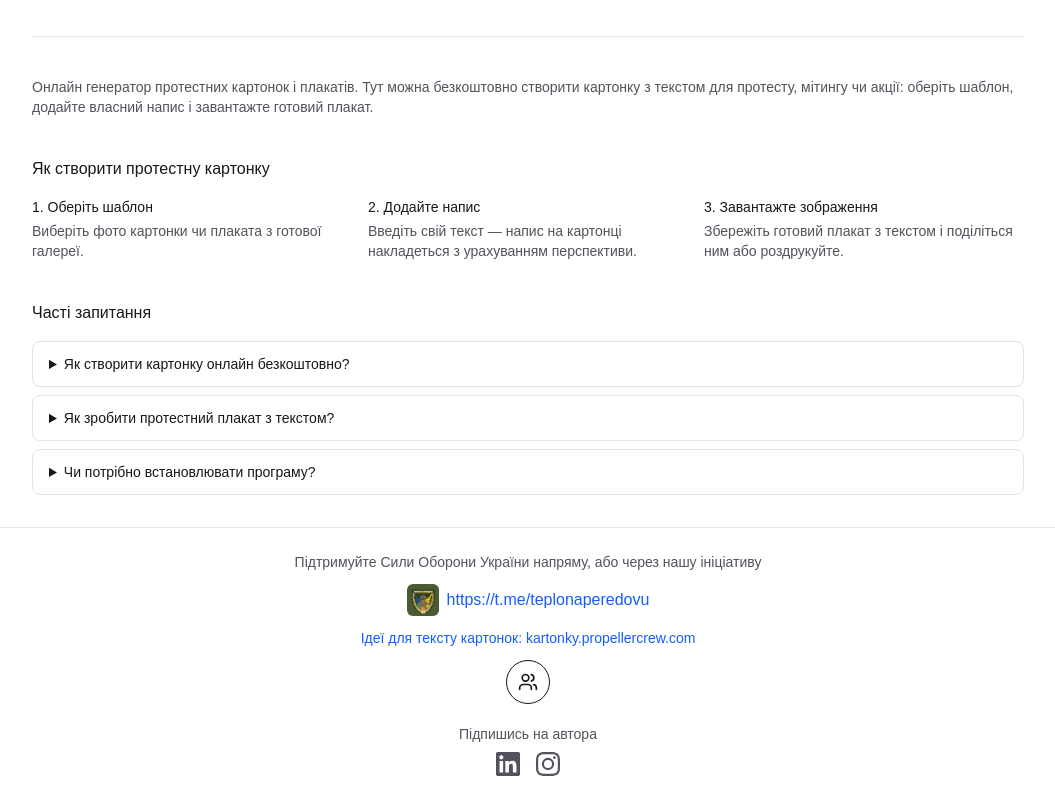
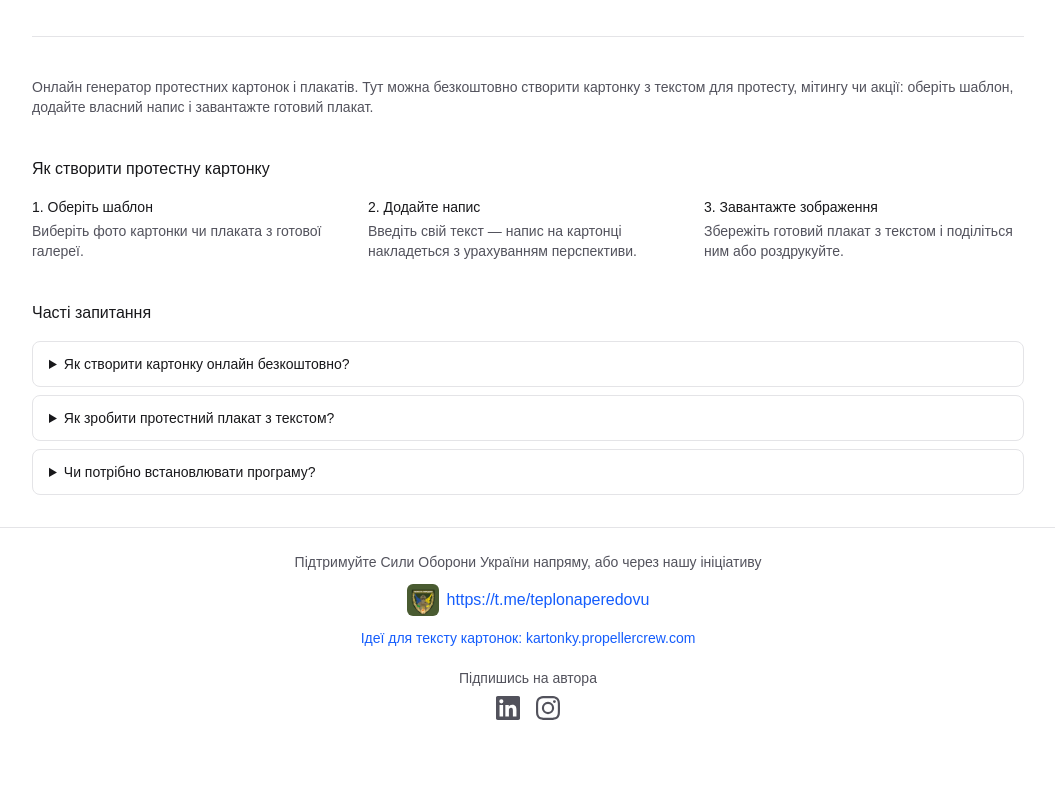
Before and after one commit to ItSuhsko14/carton, a Next.js app: page / in a window 1280 px wide. Shown: the part 905-1705 px from the top of the page, without its empty margins (112-1167 px from the left). After the commit the page ends 1649 px from the top, so only its background shows below. Built offline with nearby package versions, Linux system fonts and the light colour scheme; no server answers.

Commit message:
feat: remove invite-friends button from footer
Drop the invite-friends action from the footer and delete the now-unused
ShareAppButton component. The same action remains in the editor toolbar.

```diff
--- a/components/AppFooter.tsx
+++ b/components/AppFooter.tsx
@@ -1,5 +1,3 @@
-import { ShareAppButton } from "./ShareAppButton";
-
 export function AppFooter() {
   return (
     <footer className="mt-auto border-t border-zinc-200 dark:border-zinc-800">
@@ -31,8 +29,6 @@ export function AppFooter() {
         >
           Ідеї для тексту картонок: kartonky.propellercrew.com
         </a>
-
-        <ShareAppButton />
 
         <div className="mt-2 flex flex-col items-center gap-2">
           <p className="text-sm text-zinc-600 dark:text-zinc-400">
--- a/components/ShareAppButton.tsx
+++ /dev/null
@@ -1,31 +0,0 @@
-"use client";
-
-import { useState } from "react";
-import { shareAppLink } from "@/lib/share";
-import { InviteFriendsIcon, CheckIcon } from "./icons";
-
-export function ShareAppButton() {
-  const [isLinkCopied, setIsLinkCopied] = useState(false);
-
-  async function handleClick() {
-    const result = await shareAppLink();
-    if (result === "copied") {
-      setIsLinkCopied(true);
-      setTimeout(() => setIsLinkCopied(false), 2000);
-    }
-  }
-
-  return (
-    <button
-      type="button"
-      onClick={handleClick}
-      title={isLinkCopied ? "Посилання скопійовано" : "Розкажи про нас друзям"}
-      aria-label={
-        isLinkCopied ? "Посилання скопійовано" : "Розкажи про нас друзям"
-      }
-      className="flex h-11 w-11 items-center justify-center rounded-full border border-zinc-900 text-zinc-900 hover:bg-zinc-900 hover:text-white dark:border-zinc-100 dark:text-zinc-100 dark:hover:bg-zinc-100 dark:hover:text-zinc-900"
-    >
-      {isLinkCopied ? <CheckIcon /> : <InviteFriendsIcon />}
-    </button>
-  );
-}
```
